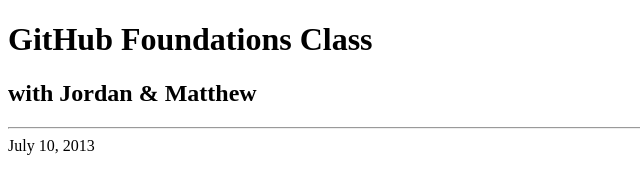
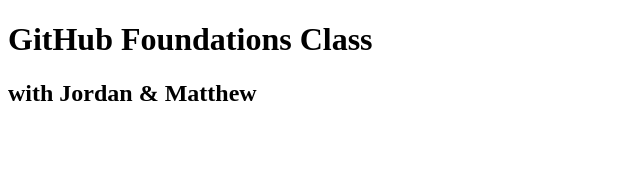
Before and after one commit to jhageman/foundations-class-july, a plain HTML site: page index.html in a window 1280 px wide. Shown: the whole page, without its empty margins (0-640 px from the left). Drawn offline with Linux system fonts and the light colour scheme.

Commit message:
Remove event date

```diff
--- a/index.html
+++ b/index.html
@@ -5,9 +5,5 @@
 	<body>
 		<h1>GitHub Foundations Class</h1>
 		<h2>with Jordan &amp; Matthew</h2>
-		<hr>
-		<div class="date">
-			July 10, 2013
-		</div>
 	</body>
 </html>
```
